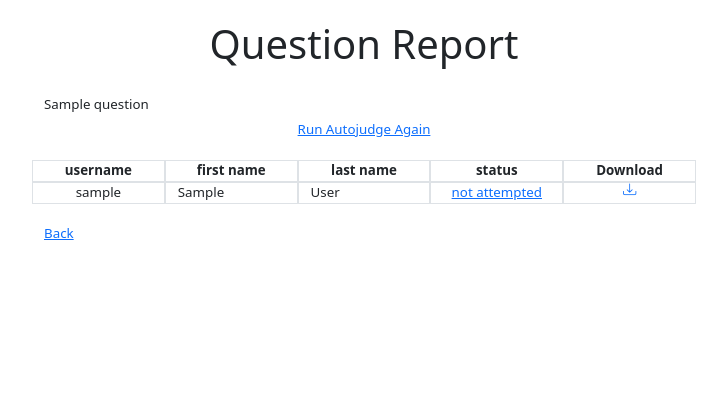
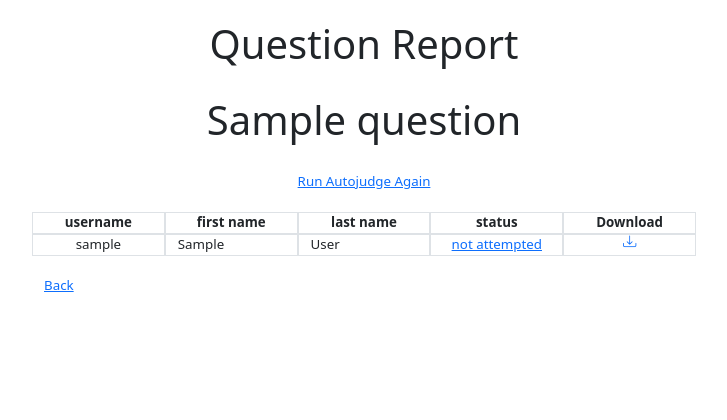
Before and after one commit to filipemtz/testr, a Django app: template testr/templates/testr/question_report.html in a window 1280 px wide. Shown: the part 64-484 px from the top of the page, without its empty margins (276-1003 px from the left). Run offline with Django 3.2, Linux system fonts and the light colour scheme; the template is opened without the code that fills it: most values are stand-ins (such as "Sample title", 1, 10 or a date in 2020); some libraries are stand-ins or nearby versions; some web fonts are replaced.

Commit message:
minor UX improvement

```diff
--- a/testr/templates/testr/question_report.html
+++ b/testr/templates/testr/question_report.html
@@ -5,7 +5,7 @@
 <div class="h1">Question Report</div>
 
 {% if data %}
-<div class="h3">
+<div class="text-center h1">
     {{ question.name }}
 </div>
 
```
